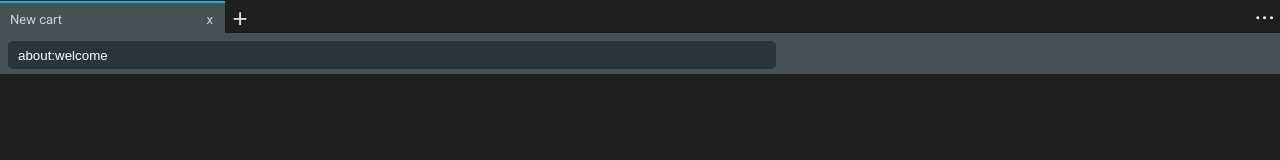
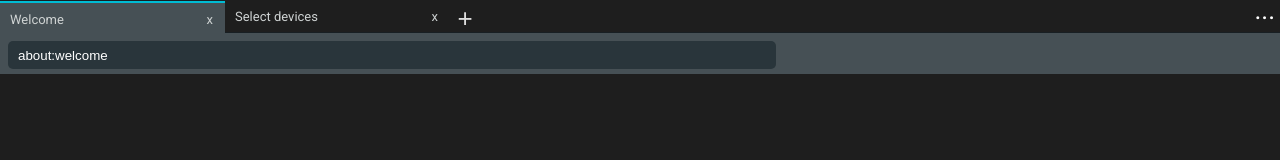
Before and after one commit to sasza2/web-responsive-viewer, a React (Create React App) app: page / in a window 1280 px wide. Shown: the top 160 px of the page. Built offline with nearby package versions, Linux system fonts and the light colour scheme.

Commit message:
select devices on start

```diff
--- a/src/components/routes/WelcomeScreen/WelcomeScreen.js
+++ b/src/components/routes/WelcomeScreen/WelcomeScreen.js
@@ -1,22 +1,29 @@
-import React from 'react'
+import React, { useState } from 'react'
+import PropTypes from 'prop-types'
 import FormControl from '@material-ui/core/FormControl'
 
 import { Welcome, Header, Form, StyledInput, StyledInputLabel, StyledButton} from './styles'
 
-const FirstRunHomeScreen = () => (
+const FirstRunHomeScreen = ({ updateUrlTab }) => {
+  const [search, setSearch] = useState('')
+  return (
     <Welcome>
       <Header>
         Web responsive viewer
         <Form>
           <FormControl>
             <StyledInputLabel htmlFor="my-input">Website adress</StyledInputLabel>
-          <StyledInput id="my-input" aria-describedby="my-helper-text" />
+            <StyledInput onChange={(e) => setSearch(e.target.value)} id="my-input" aria-describedby="my-helper-text" />
           </FormControl>
-        <StyledButton>Start testing</StyledButton>
+          <StyledButton onClick={() => updateUrlTab({ url: search })}>Start testing</StyledButton>
         </Form>
       </Header>
     </Welcome>
   )
+}
 
+FirstRunHomeScreen.propTypes = {
+  updateUrlTab: PropTypes.func.isRequired,
+}
 
 export default FirstRunHomeScreen
--- /dev/null
+++ b/src/components/routes/WelcomeScreen/WelcomeScreenContainer.js
@@ -0,0 +1,10 @@
+import { connect } from 'react-redux'
+
+import { updateUrlTab } from 'reducers/tabsReducer'
+import WelcomeScreen from './WelcomeScreen'
+
+const mapDispatchToProps = {
+  updateUrlTab,
+}
+
+export default connect(null, mapDispatchToProps)(WelcomeScreen)
--- a/src/components/routes/WelcomeScreen/index.js
+++ b/src/components/routes/WelcomeScreen/index.js
@@ -1 +1 @@
-export { default } from './WelcomeScreen'
+export { default } from './WelcomeScreenContainer'
--- a/src/reducers/tabsReducer.js
+++ b/src/reducers/tabsReducer.js
@@ -57,11 +57,18 @@ const initialState = {
   list: [
     {
       id: TAB_LAST_ID,
-      name: 'New cart', // TODO: add translation
+      name: 'Welcome', // TODO: add translation
       url: PREDEFINED_PAGES.WELCOME,
       loaded: 0, // Loaded WebViews
       about: true,
     },
+    {
+      id: ++TAB_LAST_ID, // eslint-disable-line no-plusplus
+      name: 'Select devices',
+      url: PREDEFINED_PAGES.DEVICES,
+      loaded: 0,
+      about: true,
+    }
   ],
   selected: 0,
 }
@@ -81,7 +88,7 @@ export const tabsReducer = (state = initialState, action) => {
       TAB_LAST_ID += 1
       nextTabs.list.push({
         id: TAB_LAST_ID,
-        name: 'New cart',
+        name: 'Welcome', // TODO: translation
         loaded: 0,
         url: PREDEFINED_PAGES.WELCOME,
         about: true,
@@ -94,7 +101,7 @@ export const tabsReducer = (state = initialState, action) => {
       TAB_LAST_ID += 1
       nextTabs.list.push({
         id: TAB_LAST_ID,
-        name: 'New cart',
+        name: 'Select devices', // TODO: translation
         loaded: 0,
         url: PREDEFINED_PAGES.DEVICES,
         about: true,
```
Lines whose indentation alone changed are shown as unchanged.
